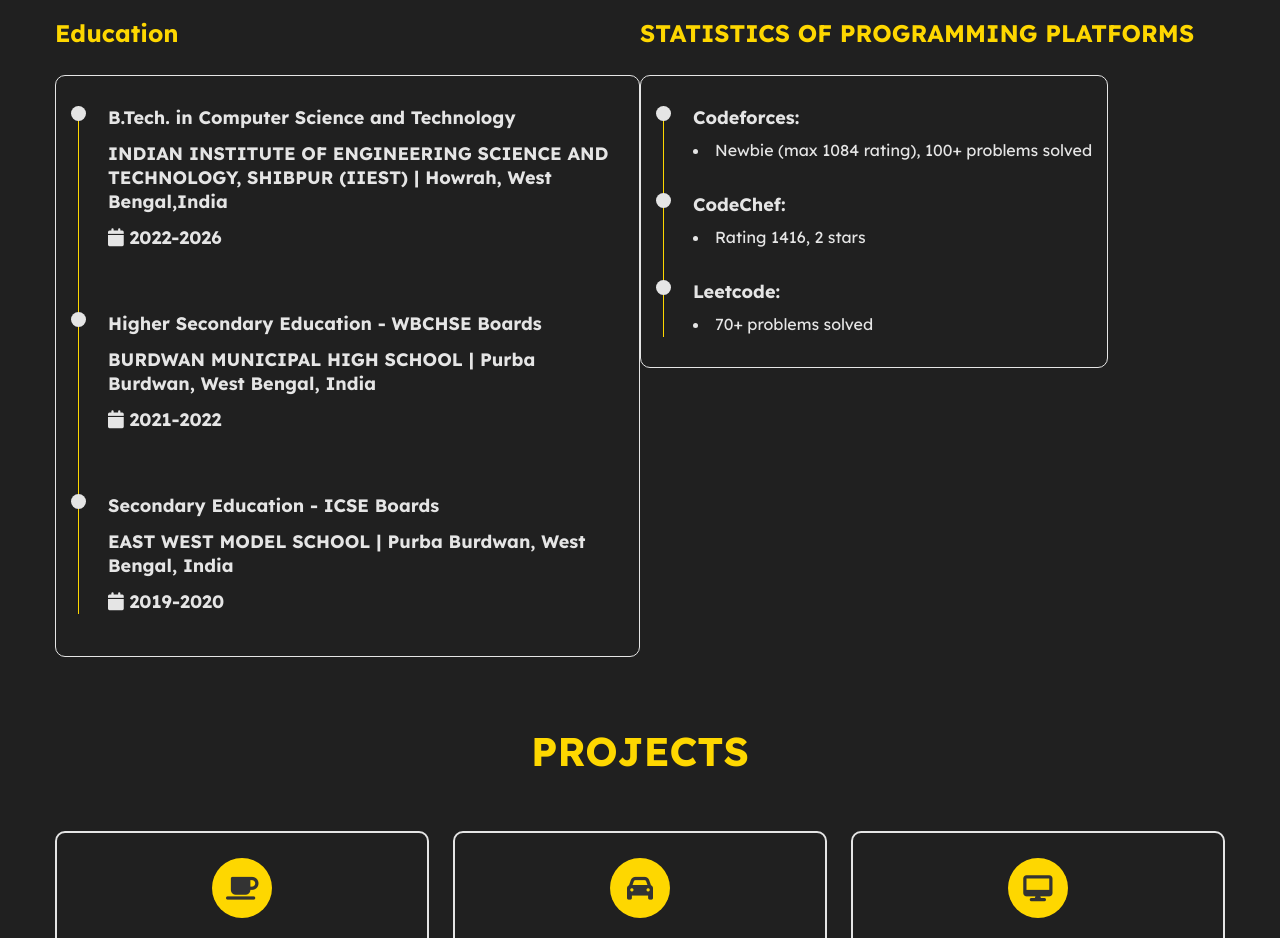
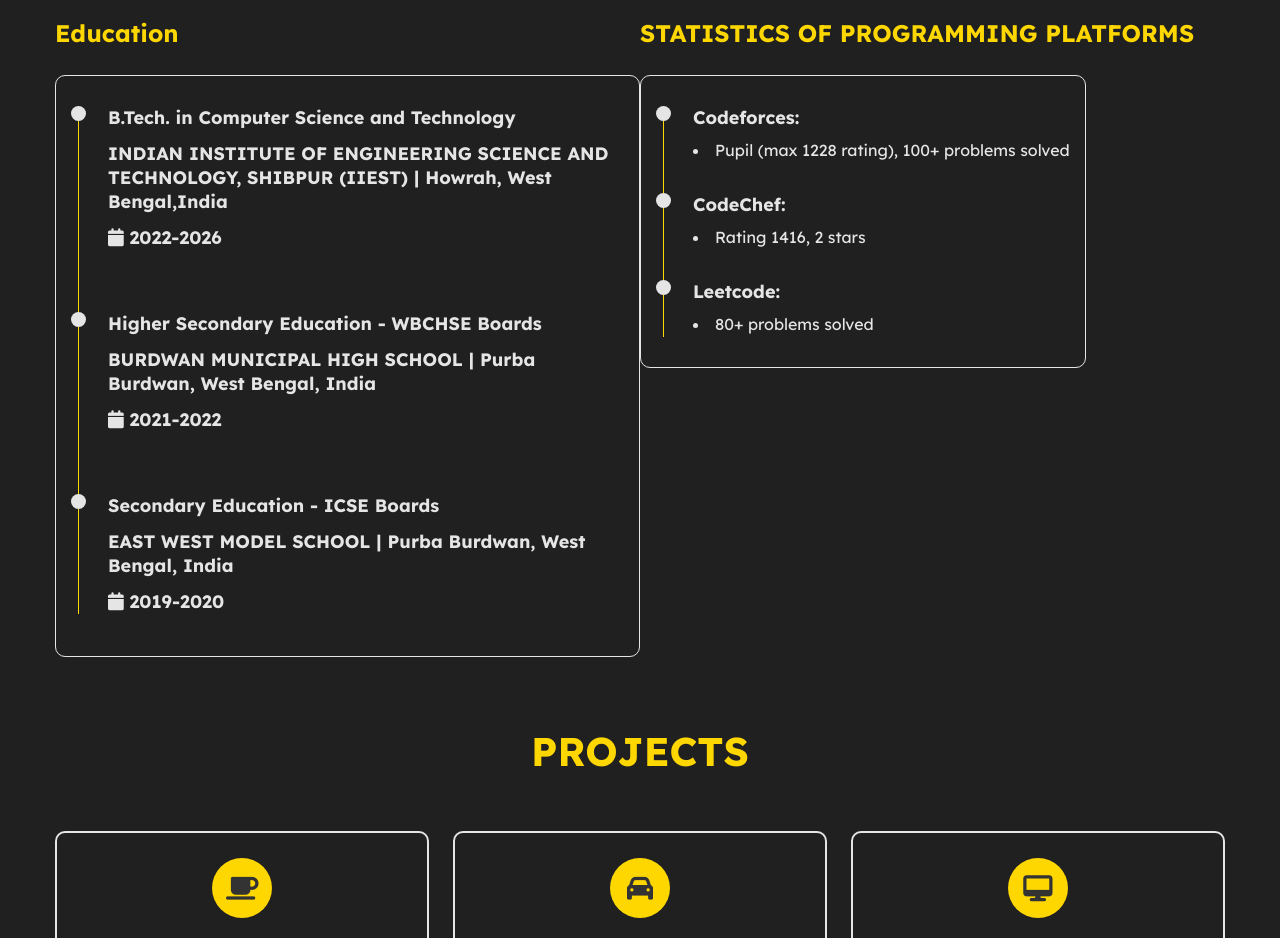
Before and after one commit to IAMAP842/Portfolio_Website_Test, a plain HTML site: page index.html in a window 1280 px wide. Shown: the part 1240-2178 px from the top of the page. Drawn offline with nearby package versions, Linux system fonts and the light colour scheme.

Commit message:
Update index.html

```diff
--- a/index.html
+++ b/index.html
@@ -160,7 +160,7 @@
                                     <h4 class="timeline-title">
 
                                     </h4>
-                                    <li class="timeline-text">Newbie (max 1084 rating), 100+ problems solved
+                                    <li class="timeline-text">Pupil (max 1228 rating), 100+ problems solved
                                     </li>
                                 </div>
                                 <!-- Timeline-item -->
@@ -182,7 +182,7 @@
                                     <h4 class="timeline-title">
 
                                     </h4>
-                                    <li class="timeline-text">70+ problems solved
+                                    <li class="timeline-text">80+ problems solved
                                     </li>
                                 </div>
 
```
